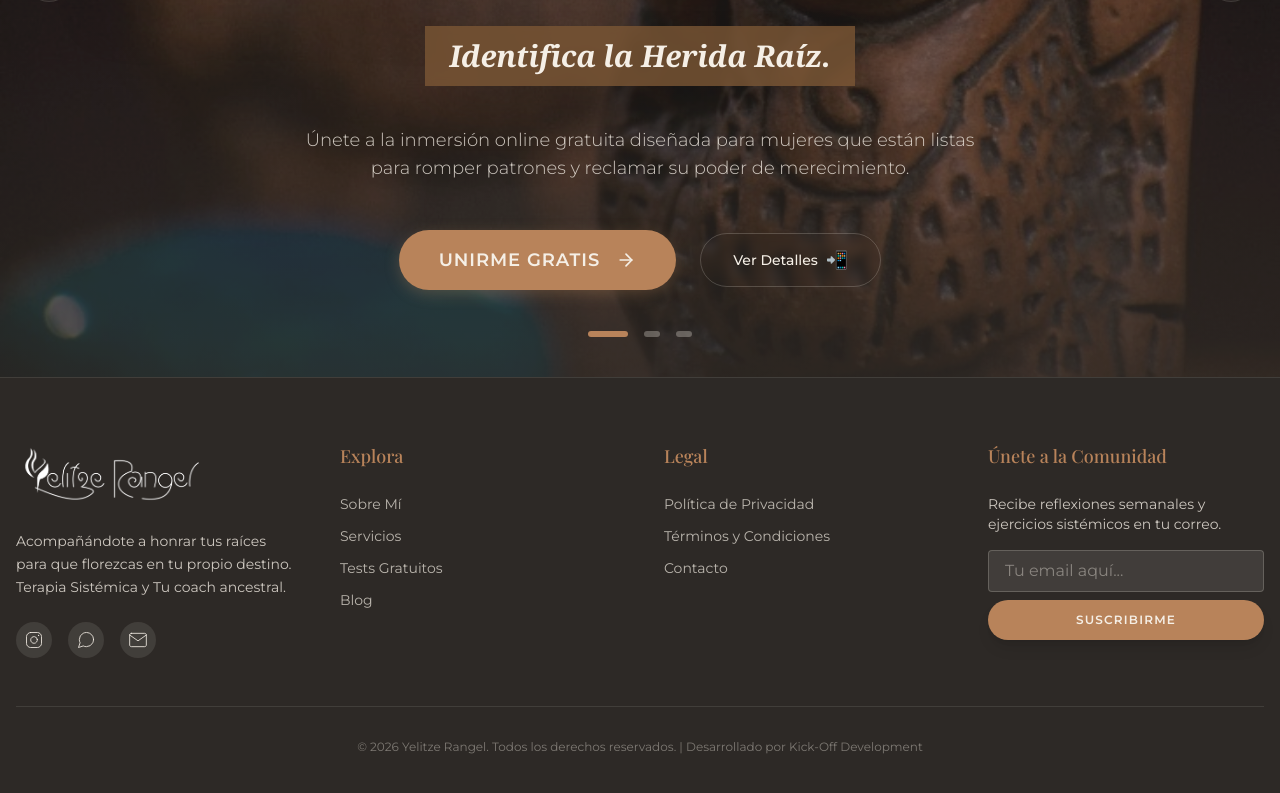
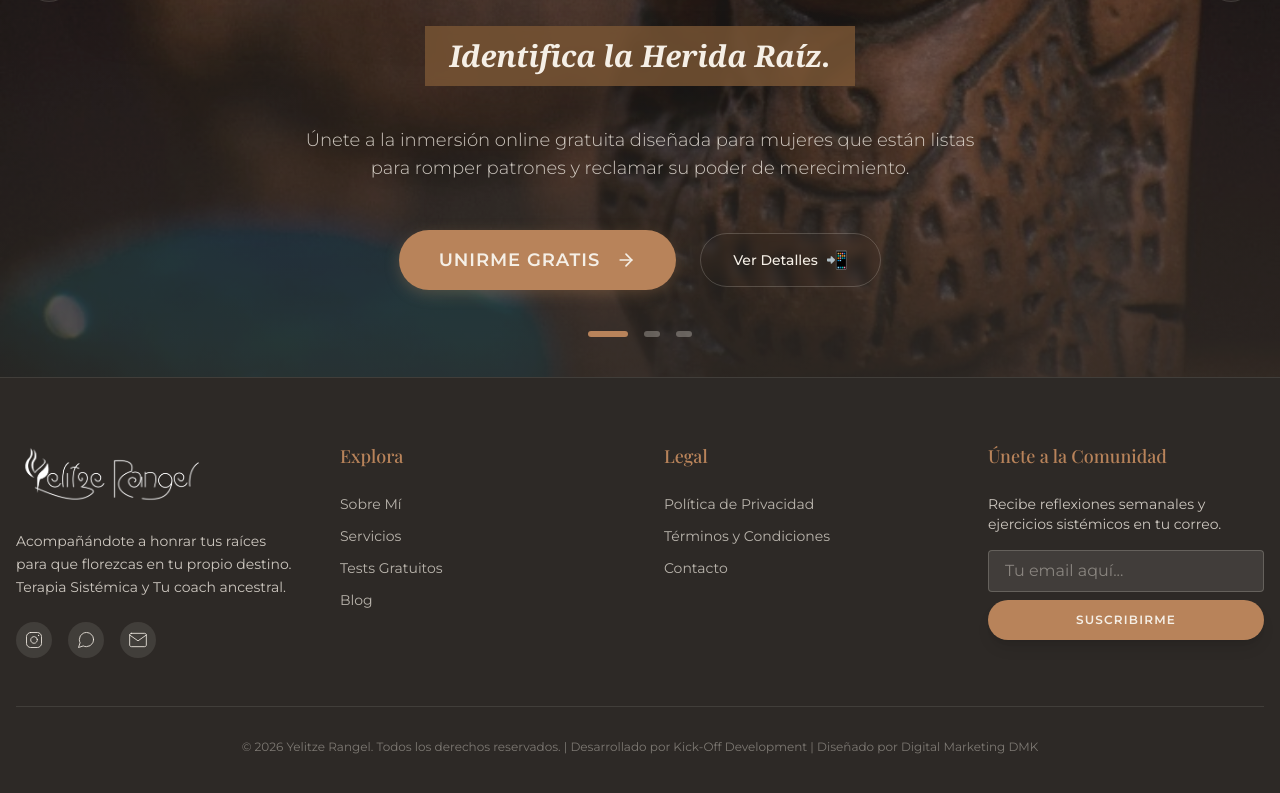
Before and after one commit to yelitzerangeloficialweb-max/yelitze-rangel-web, a Next.js app: page / in a window 1280 px wide. Shown: the part 423-1216 px from the top of the page. Built offline with nearby package versions, Linux system fonts and the light colour scheme; a web font is replaced by a local one.

Commit message:
style: update footer credits and fix FAQ state logic

```diff
--- a/app/venezuela-en-el-cuerpo/page.tsx
+++ b/app/venezuela-en-el-cuerpo/page.tsx
@@ -13,6 +13,11 @@ import { FadeIn, StaggerContainer, StaggerItem, ScaleIn } from "@/components/ui/
 
 export default function VenezuelaEnElCuerpoPage() {
     const [submitted, setSubmitted] = useState(false);
+    const [openFaq, setOpenFaq] = useState<number | null>(null);
+
+    const toggleFaq = (index: number) => {
+        setOpenFaq(openFaq === index ? null : index);
+    };
 
     const handleSubmit = (e: React.FormEvent) => {
         e.preventDefault();
@@ -476,9 +481,7 @@ export default function VenezuelaEnElCuerpoPage() {
 
                 {/* Final Credits */}
                 <div className="container mx-auto px-4 mt-32 border-t border-white/5 pt-12 flex flex-col md:flex-row justify-between items-center gap-8 opacity-40">
-                    <p className="text-[10px] uppercase tracking-[0.4em] font-bold">
-                        &copy; 2026 Venezuela en el Cuerpo | Yelitze Rangel
-                    </p>
+                    &copy; 2026 Yelitze Rangel. Todos los derechos reservados. | Desarrollado por Kick-Off Development | Diseñado por Digital Marketing DMK
                     <div className="flex gap-8">
                         <Heart className="w-4 h-4" />
                         <Sparkles className="w-4 h-4" />
--- a/components/layout/Footer.tsx
+++ b/components/layout/Footer.tsx
@@ -74,7 +74,7 @@ export default function Footer() {
                 </div>
 
                 <div className="pt-8 border-t border-white/10 text-center text-white/40 text-xs">
-                    <p>© {new Date().getFullYear()} Yelitze Rangel. Todos los derechos reservados. | Desarrollado por Kick-Off Development</p>
+                    <p>© {new Date().getFullYear()} Yelitze Rangel. Todos los derechos reservados. | Desarrollado por Kick-Off Development | Diseñado por Digital Marketing DMK</p>
                 </div>
             </div>
         </footer>
```
